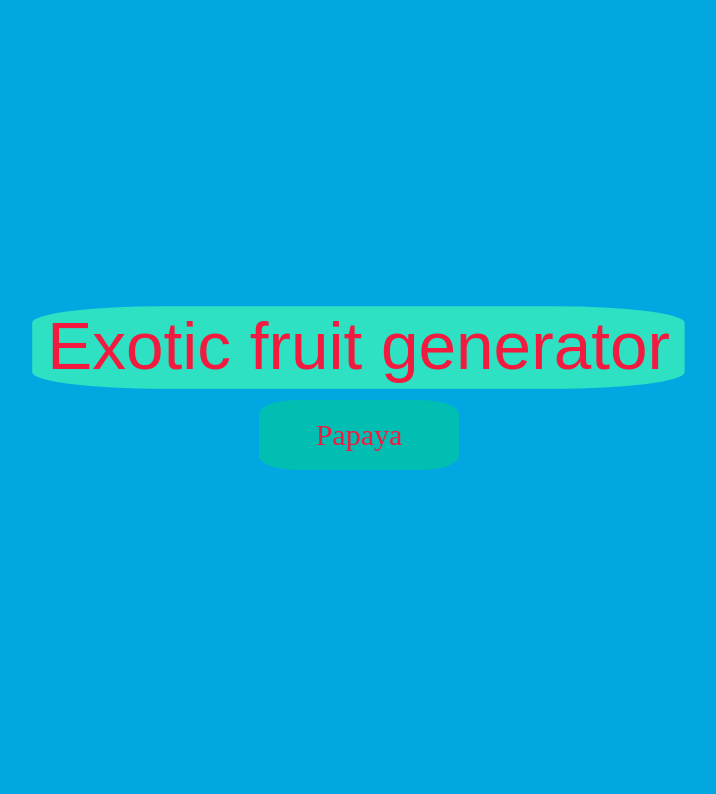
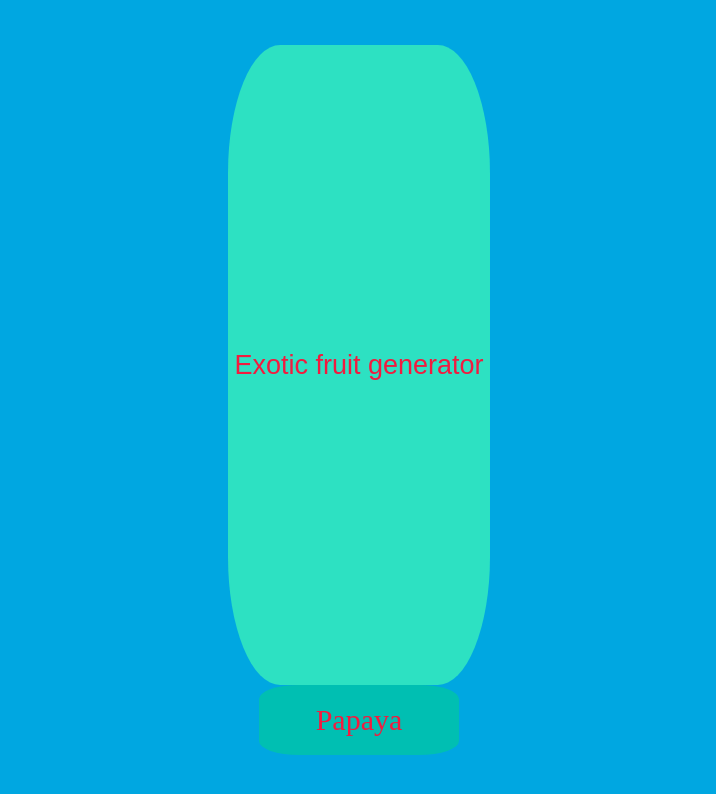
Before and after one commit to Magnus-Alexander/JS-DOM-Random-element-med-appendChild, a plain HTML site: page index.html in a window 1280 px wide. Both pictures are taken after a click on the button "Exotic fruit generator". Shown: the whole page, without its empty margins (281-997 px from the left). Drawn offline with Linux system fonts and the light colour scheme.

Commit message:
Med appendChild

```diff
--- a/script.js
+++ b/script.js
@@ -56,10 +56,9 @@ function fruits() {
         child = output.firstChild;
     }
     let paragraph = document.createElement("p");
-    // let randomFruit = exoticFruits[Math.floor(Math.random() * exoticFruits.length)];
     let randomFruit = Math.floor(Math.random() * exoticFruits.length);
+
     paragraph.textContent = exoticFruits[randomFruit]
-
-    output.append(paragraph);
+    output.appendChild(paragraph);
     console.log(exoticFruits[randomFruit])
 }
--- a/styles.css
+++ b/styles.css
@@ -11,29 +11,28 @@ body{
     height: 100vh;
     width: 100%;
     flex-direction: column;
-
 }
 button{
-    scale: 2.5;
+    height: 80%;
     border-radius: 20%;
     font-size: 27px;
-    transition: all 0.15s ease;
+    transition: all 0.3s ease;
     background-color: #2de1c2;
     color: #f21b3f;
     border-style: none;
 }
 
 button:hover{
-    scale: 2.6;
+ height: 85%;
     background-color: #8C2155;
     color: #EDF0DA;
 }
 
 button:active{
-    scale: 2.5;
+    height: 78%;
     font-size: 27px;
-    background-color: #4C3B4D;
-    color: #F06C9B;
+    background-color: #d31243;
+    color: #031326;
 }
 
 #randomElementOutput{
```
Also changed, not shown: index.html (+0 -2 lines).
